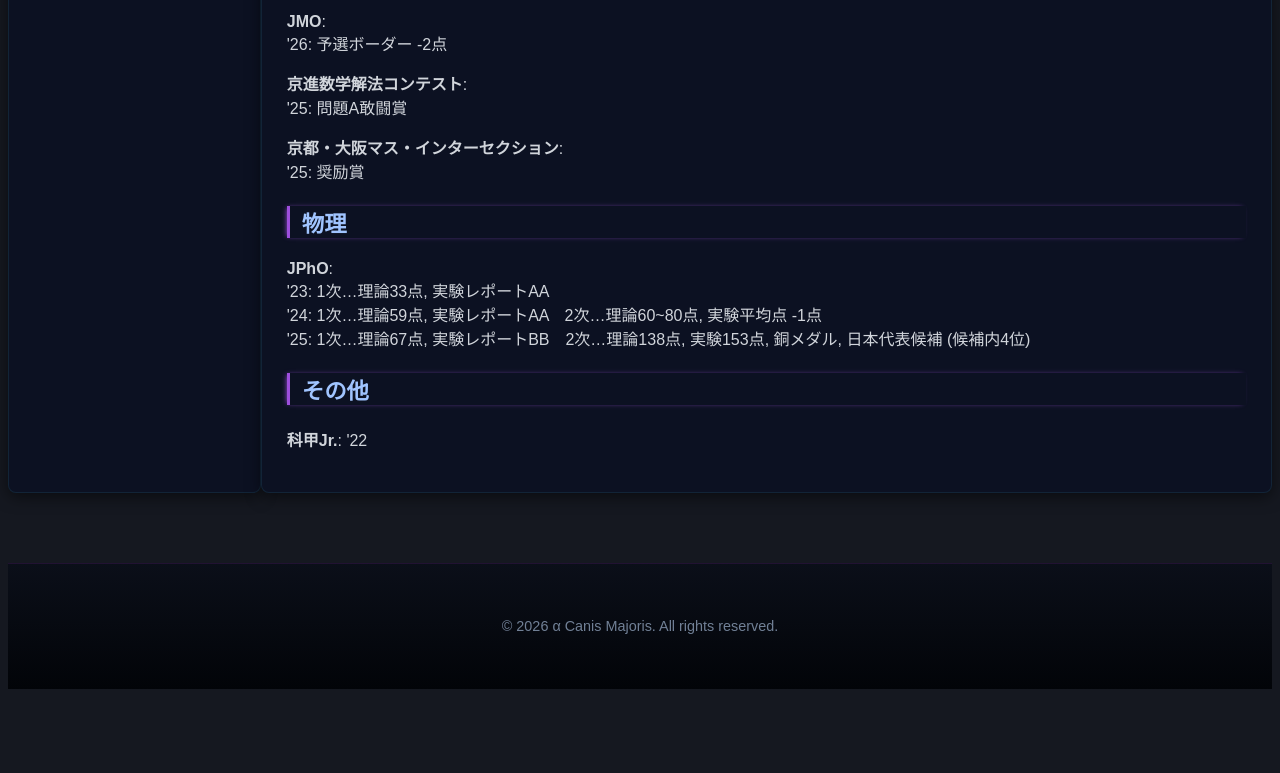
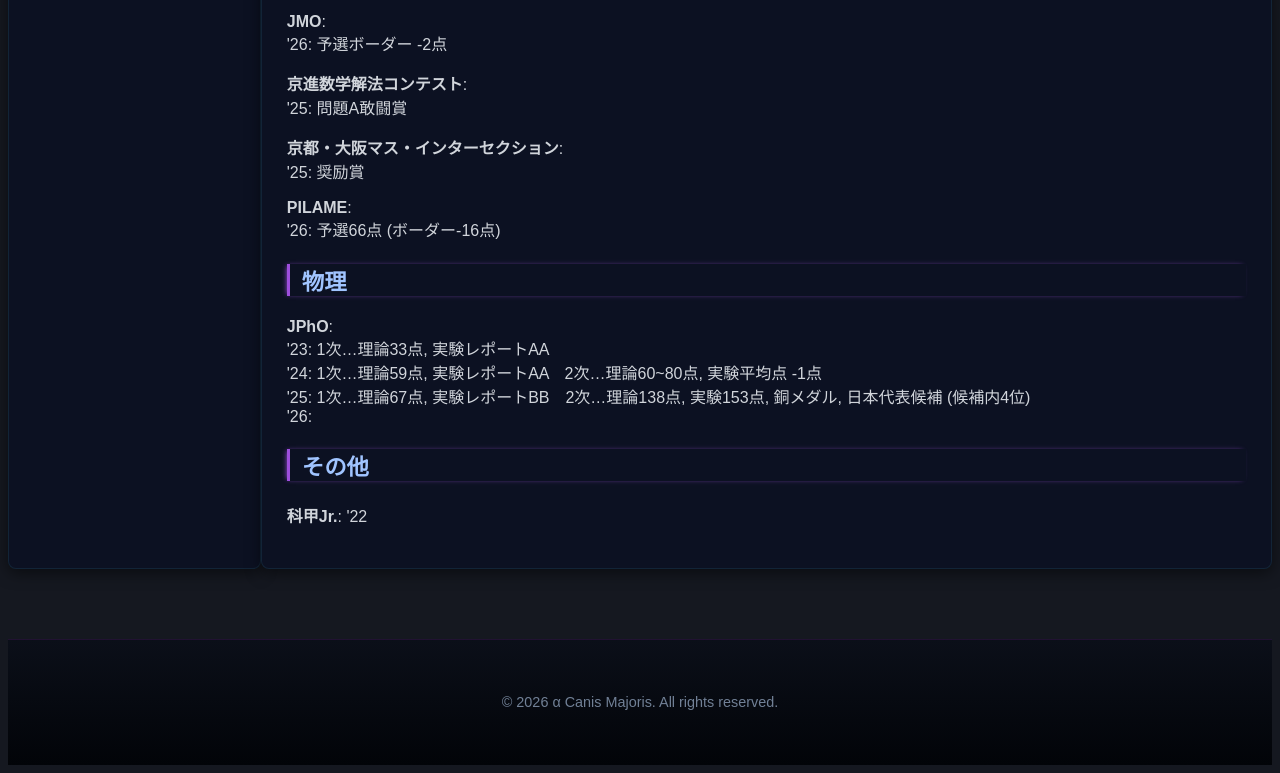
Before and after one commit to sirius256asteria-hub/sirius, a plain HTML site: page index.html in a window 1280 px wide. Shown: the part 956-1729 px from the top of the page. Before the commit the page ends 1653 px from the top, so only its background shows below. Drawn offline with Linux system fonts and the light colour scheme.

Commit message:
Update index.html

```diff
--- a/index.html
+++ b/index.html
@@ -156,8 +156,9 @@
       <p><strong>JMO</strong>:<br>'26: 予選ボーダー -2点</p>
       <p><strong>京進数学解法コンテスト</strong>:<br>'25: 問題A敢闘賞</p>
       <p><strong>京都・大阪マス・インターセクション</strong>:<br>'25: 奨励賞</p>
+      <p><strong>PILAME</strong>:<br>'26: 予選66点 (ボーダー-16点) </p>
     <h3>物理</h3>
-      <p><strong>JPhO</strong>:<br>'23: 1次…理論33点, 実験レポートAA<br>'24: 1次…理論59点, 実験レポートAA　2次…理論60~80点, 実験平均点 -1点<br>'25: 1次…理論67点, 実験レポートBB　2次…理論138点, 実験153点, 銅メダル, 日本代表候補 (候補内4位)</p>
+      <p><strong>JPhO</strong>:<br>'23: 1次…理論33点, 実験レポートAA<br>'24: 1次…理論59点, 実験レポートAA　2次…理論60~80点, 実験平均点 -1点<br>'25: 1次…理論67点, 実験レポートBB　2次…理論138点, 実験153点, 銅メダル, 日本代表候補 (候補内4位)<br>'26: </p>
     <h3>その他</h3>
       <p><strong>科甲Jr.</strong>: '22</p>
     </div>
```
